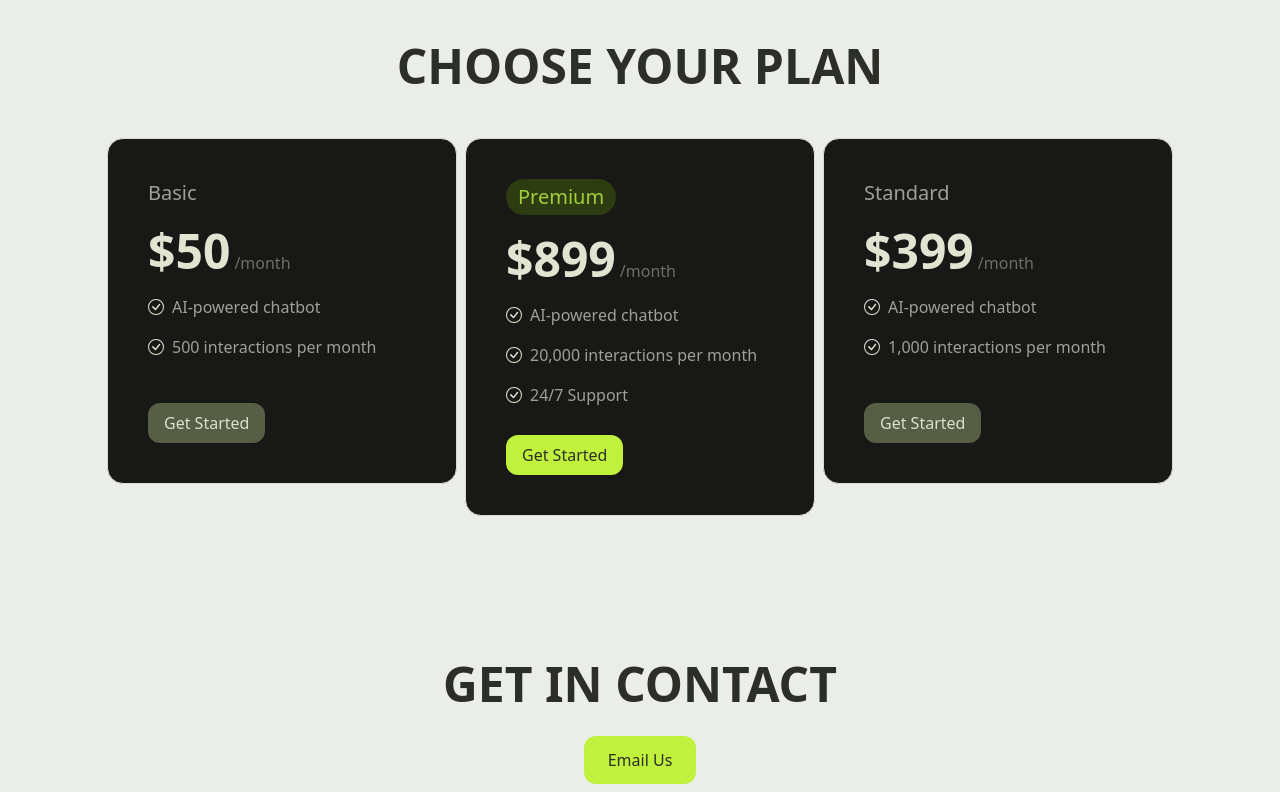
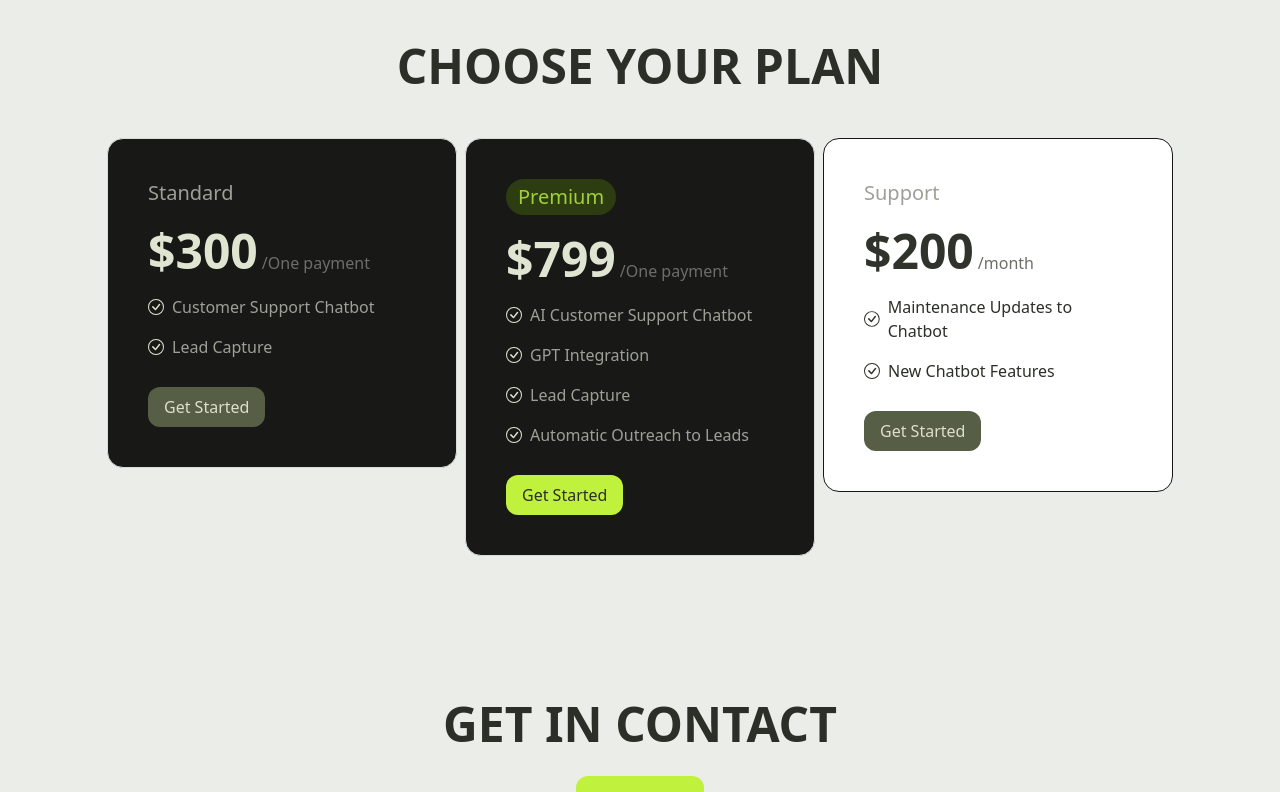
Before and after one commit to S-P-H-E/AffluentAILandingPage, a Next.js app: page / in a window 1280 px wide. Shown: the part 2240-3032 px from the top of the page. Built offline with nearby package versions, Linux system fonts and the light colour scheme.

Commit message:
price updates

```diff
--- a/components/Contact.js
+++ b/components/Contact.js
@@ -11,16 +11,16 @@ export default function Contact() {
     transform: inView ? 'scale(1)' : 'scale(0)',
   });
 
-  const handleEmailClick = () => {
-    window.location.href = 'mailto:sphe.g.personal@gmail.com';
+  const handleBookCall = () => {
+    window.open('https://calendly.com/contactaffluentai/discovery?back=1&month=2023-07', '_blank');
   };
 
   return (
     <>
       <animated.div ref={ref} style={ContactAnimation} className="md:m-24 flex flex-col justify-center items-center">
         <h1 className="text-2xl md:text-5xl font-bold uppercase">Get In Contact</h1>
-        <button className="bg-[var(--button)] px-6 py-3 rounded-xl font-medium m-2 md:mt-7" onClick={handleEmailClick}>
-          Email Us
+        <button className="bg-[var(--button)] px-6 py-3 rounded-xl font-medium m-2 md:mt-7" onClick={handleBookCall}>
+          Book a call
         </button>
       </animated.div>
     </>
--- a/components/Offer.js
+++ b/components/Offer.js
@@ -65,14 +65,14 @@ export default function Offer(){
                         <p>We specialize in automating business support systems by offering a custom AI Chatbot as an assitant. We&apos;ll take the pressure off you and let the AI handle the rest.</p>
                     </animated.div>
                     <animated.div ref={ref2} style={Card2Animation} className="text-2xl bg-white border border-[#D9DCD6] rounded-3xl p-10 font-medium flex flex-col gap-10 h-[500px] w-full">
-                        <h1 className="text-[#A5A79F]">Cost Effective</h1>
-                        <p>By implementing automation, you can minimize expenses and increase your bottom line through a reduction in manual labor requirements.</p>
+                        <h1 className="text-[#A5A79F]">ChatGPT Intergration</h1>
+                        <p>Depending on the plan you pick, our chatbot will have GPT intergration and have a databse of information about your business fed to it, enabling it to answer any question imaginable about your business.</p>
                     </animated.div>
                 </div>
                 <div className="mb-10 flex gap-3">
                     <animated.div ref={ref3} style={Card3Animation} className="text-2xl bg-white border border-[#D9DCD6] rounded-3xl p-10 font-semibold flex flex-col gap-10 h-[500px] w-full">
-                        <h1 className="text-[#A5A79F]">Scalability</h1>
-                        <p>We have developed scalable solutions that seamlessly adapt to your business, allowing for future growth and expansion.</p>
+                        <h1 className="text-[#A5A79F]">Lead Capture & Automation</h1>
+                        <p>With this advanced feature, our chatbot can seamlessly gather valuable leads from your website while providing personalized information that is instantly sent to a spreadsheet. This includes essential details such as their email address, name, specific needs, and how your business can address those needs. By streamlining the lead collection process, our chatbot empowers you to effortlessly gather crucial information and gain context before reaching out to potential customers.</p>
                     </animated.div>
                 </div>
             </animated.div>
--- a/components/Plan.js
+++ b/components/Plan.js
@@ -54,23 +54,23 @@ export default function Plan(){
                     <animated.div ref={ref1} style={Card1Animation}>
                         <div className="bg-[#181916] border border-[#D9DCD6] w-[350px] rounded-2xl p-10">
                             <div>
-                                <h1 className="text-[#9EA098] font-medium text-xl">Basic</h1>
+                                <h1 className="text-[#9EA098] font-medium text-xl">Standard</h1>
                             </div>
                             <div className="my-5 flex justify-start items-end gap-1">
-                                <h1 className="text-[#E0E5D2] text-5xl font-bold">$50</h1>
-                                <h2 className="text-[#6C6E68] font-medium">/month</h2>
+                                <h1 className="text-[#E0E5D2] text-5xl font-bold">$300</h1>
+                                <h2 className="text-[#6C6E68] font-medium">/One payment</h2>
                             </div>
-                            <div>
+                            <div className="flex flex-col gap-4">
                                 <div className="flex justify-start items-center gap-2">
                                     <BsCheckCircle className="text-[#E0E5D2]"/>
-                                    <h1 className="text-[#9EA098]">AI-powered chatbot</h1>
+                                    <h1 className="text-[#9EA098]">Customer Support Chatbot</h1>
                                 </div>
-                                <div className="flex justify-start items-center gap-2 my-4">
+                                <div className="flex justify-start items-center gap-2">
                                     <BsCheckCircle className="text-[#E0E5D2]"/>
-                                    <h1 className="text-[#9EA098]">500 interactions per month</h1>
+                                    <h1 className="text-[#9EA098]">Lead Capture</h1>
                                 </div>
                             </div>
-                            <button className="bg-[#565E45] text-[#DCE0CD] px-4 py-2 rounded-xl font-medium mt-7">Get Started</button>
+                            <button className="bg-[#565E45] text-[#DCE0CD]  px-4 py-2 rounded-xl font-medium mt-7">Get Started</button>
                         </div>
                     </animated.div>
                     <animated.div ref={ref2} style={Card2Animation}>
@@ -79,43 +79,47 @@ export default function Plan(){
                                 <h1 className="text-[#A0D03A] bg-[#2E3C11] px-3 py-1 w-fit rounded-full font-medium text-xl">Premium</h1>
                             </div>
                             <div className="my-5 flex justify-start items-end gap-1">
-                                <h1 className="text-[#E0E5D2] text-5xl font-bold">$899</h1>
-                                <h2 className="text-[#6C6E68] font-medium">/month</h2>
+                                <h1 className="text-[#E0E5D2] text-5xl font-bold">$799</h1>
+                                <h2 className="text-[#6C6E68] font-medium">/One payment</h2>
                             </div>
-                            <div>
+                            <div className="flex flex-col gap-4">
                                 <div className="flex justify-start items-center gap-2">
                                     <BsCheckCircle className="text-[#E0E5D2]"/>
-                                    <h1 className="text-[#9EA098]">AI-powered chatbot</h1>
-                                </div>
-                                <div className="flex justify-start items-center gap-2 my-4">
-                                    <BsCheckCircle className="text-[#E0E5D2]"/>
-                                    <h1 className="text-[#9EA098]">20,000 interactions per month</h1>
+                                    <h1 className="text-[#9EA098]">AI Customer Support Chatbot</h1>
                                 </div>
                                 <div className="flex justify-start items-center gap-2">
                                     <BsCheckCircle className="text-[#E0E5D2]"/>
-                                    <h1 className="text-[#9EA098]">24/7 Support</h1>
+                                    <h1 className="text-[#9EA098]">GPT Integration</h1>
+                                </div>
+                                <div className="flex justify-start items-center gap-2">
+                                    <BsCheckCircle className="text-[#E0E5D2]"/>
+                                    <h1 className="text-[#9EA098]">Lead Capture</h1>
+                                </div>
+                                <div className="flex justify-start items-center gap-2">
+                                    <BsCheckCircle className="text-[#E0E5D2]"/>
+                                    <h1 className="text-[#9EA098]">Automatic Outreach to Leads</h1>
                                 </div>
                             </div>
                             <button className="bg-[var(--button)] px-4 py-2 rounded-xl font-medium mt-7">Get Started</button>
                         </div>
                     </animated.div>
                     <animated.div ref={ref3} style={Card3Animation}>
-                        <div className="bg-[#181916] border border-[#D9DCD6] w-[350px] rounded-2xl p-10">
+                        <div className="bg-white border border-[#181916] w-[350px] rounded-2xl p-10">
                             <div>
-                                <h1 className="text-[#9EA098] font-medium text-xl">Standard</h1>
+                                <h1 className="text-[#9EA098] font-medium text-xl">Support</h1>
                             </div>
                             <div className="my-5 flex justify-start items-end gap-1">
-                                <h1 className="text-[#E0E5D2] text-5xl font-bold">$399</h1>
+                                <h1 className="text-[#30332C] text-5xl font-bold">$200</h1>
                                 <h2 className="text-[#6C6E68] font-medium">/month</h2>
                             </div>
-                            <div>
+                            <div className="flex flex-col gap-4">
                                 <div className="flex justify-start items-center gap-2">
-                                    <BsCheckCircle className="text-[#E0E5D2]"/>
-                                    <h1 className="text-[#9EA098]">AI-powered chatbot</h1>
+                                    <BsCheckCircle />
+                                    <h1>Maintenance Updates to Chatbot</h1>
                                 </div>
-                                <div className="flex justify-start items-center gap-2 my-4">
-                                    <BsCheckCircle className="text-[#E0E5D2]"/>
-                                    <h1 className="text-[#9EA098]">1,000 interactions per month</h1>
+                                <div className="flex justify-start items-center gap-2">
+                                    <BsCheckCircle/>
+                                    <h1>New Chatbot Features</h1>
                                 </div>
                             </div>
                             <button className="bg-[#565E45] text-[#DCE0CD]  px-4 py-2 rounded-xl font-medium mt-7">Get Started</button>
```
